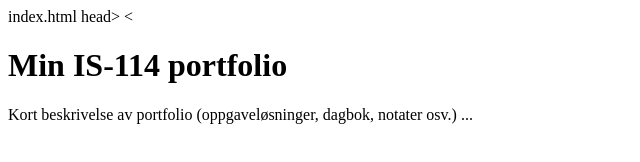
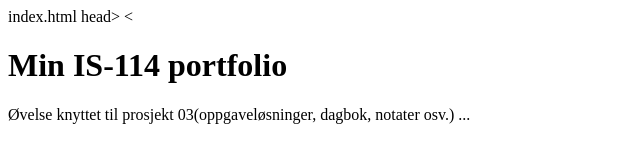
Before and after one commit to Heddabk/Prosjekt03, a plain HTML site: page docs/index.html in a window 1280 px wide. Shown: the full height of the page, 0-640 px from the left. Drawn offline with Linux system fonts and the light colour scheme.

Commit message:
Lagt til navn i title

```diff
--- a/docs/index.html
+++ b/docs/index.html
@@ -4,10 +4,10 @@ index.html
 head>
 <meta charset="utf-8">
 <meta name="viewport" content="width=device-width, initial-scale=1">
-<title>(navn [mellomnavn]* etternavn)</title>
+<title> (Hedda [Bjørnflaten] Kjeldby) </title>
 <</head>
 <body>
 <h1>Min IS-114 portfolio</h1>
-<p>Kort beskrivelse av portfolio (oppgaveløsninger, dagbok, notater osv.) ... </
+<p>Øvelse knyttet til prosjekt 03(oppgaveløsninger, dagbok, notater osv.) ... </
 </body>
 </html>
```
